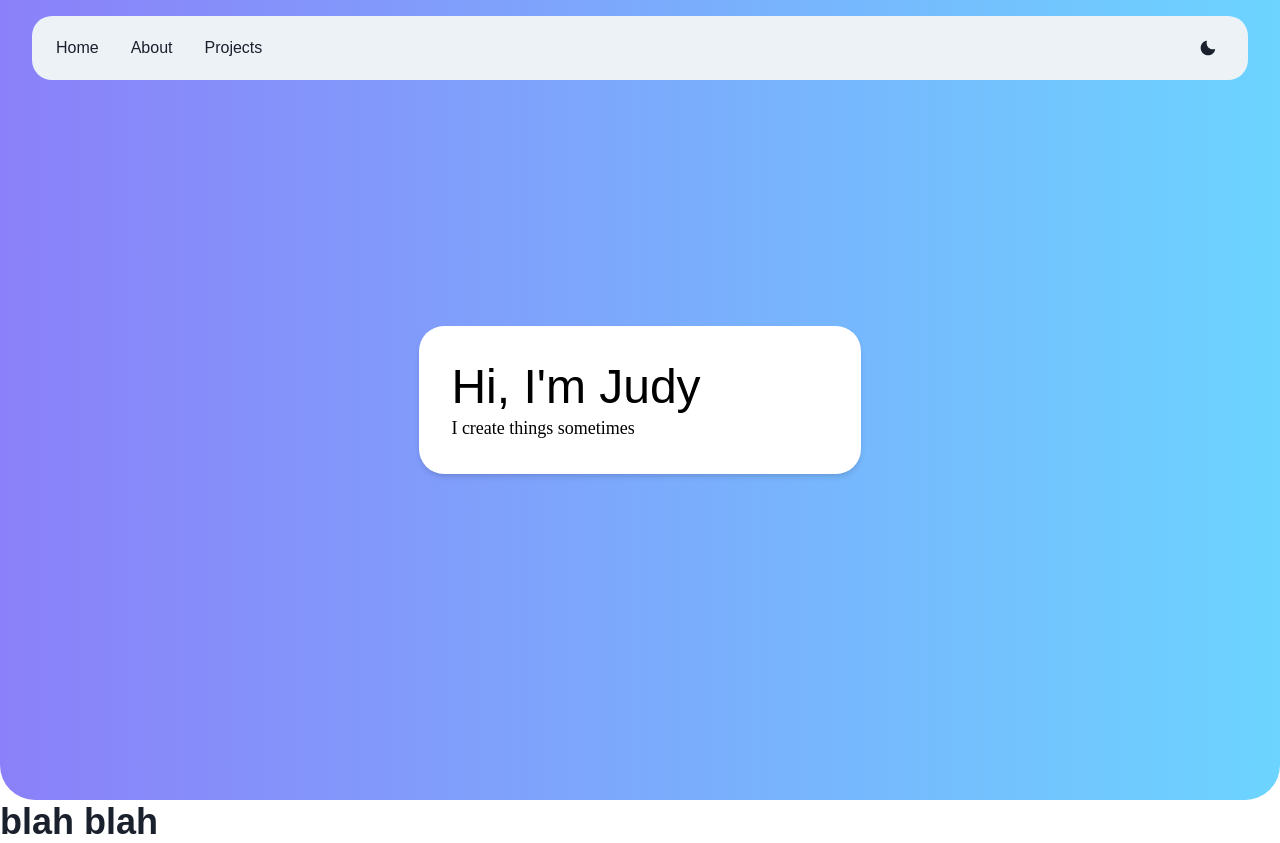
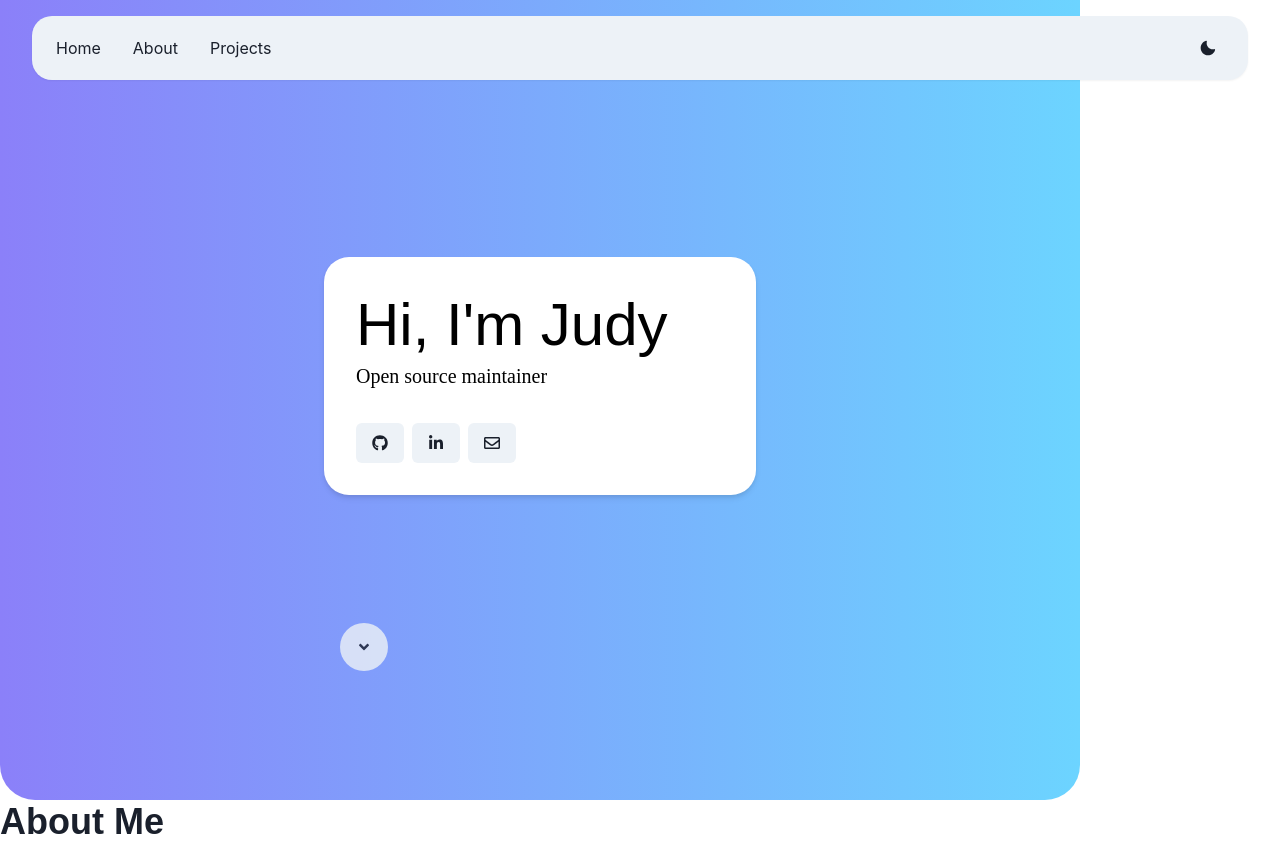
Before and after one commit to judy-n/PersonalSite, a React (Create React App) app in the folder MyWebsite/: page / in a window 1280 px wide. Built offline with nearby package versions, Linux system fonts and the light colour scheme; some icons are missing.

Commit message:
more header stuff - added shape + extra buttons

```diff
--- a/MyWebsite/package.json
+++ b/MyWebsite/package.json
@@ -11,11 +11,13 @@
     "@fontsource/dm-sans": "^4.5.3",
     "@fontsource/raleway": "^4.5.3",
     "@fontsource/roboto-mono": "^4.5.3",
+    "@fontsource/source-code-pro": "^4.5.4",
     "@testing-library/jest-dom": "^5.16.2",
     "@testing-library/react": "^10.4.9",
     "@testing-library/user-event": "^12.8.3",
     "framer-motion": "^4.1.17",
     "react": "^17.0.2",
+    "react-awesome-shapes": "^0.1.12",
     "react-dom": "^17.0.2",
     "react-icons": "^3.11.0",
     "react-scripts": "5.0.0",
--- a/MyWebsite/src/App.js
+++ b/MyWebsite/src/App.js
@@ -8,33 +8,74 @@ import {
     Code,
     Grid,
     Flex, Heading,
-    Center, HStack
+    Center, HStack, Button, Icon
 } from '@chakra-ui/react';
+import { CircleGrid, Circle } from 'react-awesome-shapes'
 import { ColorModeSwitcher } from './ColorModeSwitcher';
 import theme from './index.js'
 import Nav from "./components/Nav";
-
+import { Fade, ScaleFade, Slide, SlideFade } from '@chakra-ui/react'
+import {FaGithub, FaLinkedinIn, FaRegEnvelope, FaAngleDown} from 'react-icons/fa';
 
 function App() {
   return (
     <ChakraProvider theme={theme}>
 
+
             <Nav/>
-        <Center h={'100vh'}>
+        <Center h={'100vh'} overflow={'hidden'} width={'100%'}>
         <Flex borderBottomRightRadius={35} borderBottomLeftRadius={35} align="center" justify="center" w='100%' h='100vh' bgGradient='linear(to-l, #6CD4FF, #8B80F9)'>
-            <VStack boxShadow='md' spacing={'0px'} borderRadius={25} bgColor='white' paddingRight={'10rem'} paddingY={'2rem'} paddingLeft={'2rem'}>
-            <Heading w={'100%'} fontWeight={'medium'} fontSize={'5xl'} color='black'>
-              Hi, I'm Judy
-            </Heading>
-            <Text w={'100%'} fontFamily={'Space Mono'} fontSize={'lg'} color='black'>
-            I create things sometimes
-            </Text>
+            <ScaleFade in={true} offsetY='40px' style={{ transitionDuration: '1s', width:'40%' }} >
+            <VStack position={'relative'} zIndex={2} spacing={8} boxShadow='md' w={'100%'} borderRadius={25} bgColor='white' paddingY={'2rem'} paddingX={'2rem'}>
+                <Box  zIndex={3} width={'100%'}>
+                    <Heading w={'100%'} fontWeight={'medium'} fontSize={'6xl'} color='black'>
+                        Hi, I'm <span bgColor={'pink'}>Judy</span>
+                    </Heading>
+                    <Text w={'100%'} fontFamily={"fontMono"} fontSize={'xl'} color='black'>
+                        Open source maintainer
+                    </Text>
+                </Box>
+                <HStack w={'100%'} mt={'5%'}>
+                    <Button>
+                        <FaGithub/>
+                    </Button>
+                    <Button>
+                        <FaLinkedinIn/>
+                    </Button>
+                    <Button>
+                        <FaRegEnvelope/>
+                    </Button>
+                </HStack>
+
         </VStack>
+                <Button
+                        position={"relative"}
+                        borderRadius={'50%'}
+                        left={'1rem'}
+                        top={'8rem'}
+                        opacity={0.8}
+                        w={'3rem'}
+                        h={'3rem'}
+                >
+
+                    <FaAngleDown/>
+                </Button>
+            </ScaleFade>
+
         </Flex>
+
+            <CircleGrid
+                position="absolute"
+                left="0px"
+                color="#8378e9"
+                size="200px"
+                zIndex={0}
+            />
         </Center>
-        <Flex>
-            <Heading>
-                blah blah
+
+        <Flex id="about">
+            <Heading >
+                About Me
             </Heading>
         </Flex>
 
--- a/MyWebsite/src/components/Nav.js
+++ b/MyWebsite/src/components/Nav.js
@@ -41,7 +41,7 @@ export default function Nav() {
 
     return (
         <>
-            <Box marginX={'auto'} marginY={'1rem'} right={0} left={0} bg={useColorModeValue('gray.100', 'gray.900')} width={'95%'} borderRadius={20} position={'fixed'}
+            <Box boxShadow='sm' marginX={'auto'} marginY={'1rem'} right={0} left={0} bg={useColorModeValue('gray.100', 'gray.900')} width={'95%'} borderRadius={20} position={'fixed'}
 
                  zIndex={5} px={4}>
                 <Flex h={16} alignItems={'center'} justifyContent={'space-between'}>
--- a/MyWebsite/src/index.js
+++ b/MyWebsite/src/index.js
@@ -10,7 +10,8 @@ import { extendTheme } from '@chakra-ui/react'
 const theme = extendTheme({
     fonts: {
         heading: "DM Sans, sans-serif",
-        body: "DM Mono, sans-serif",
+        fontMono: "Source Code Pro",
+        fontSans: "DM Sans, sans-serif"
     },
 })
 export default theme
```
Also changed, not shown: 1 other file (tests, documents, lock files or other folders).
